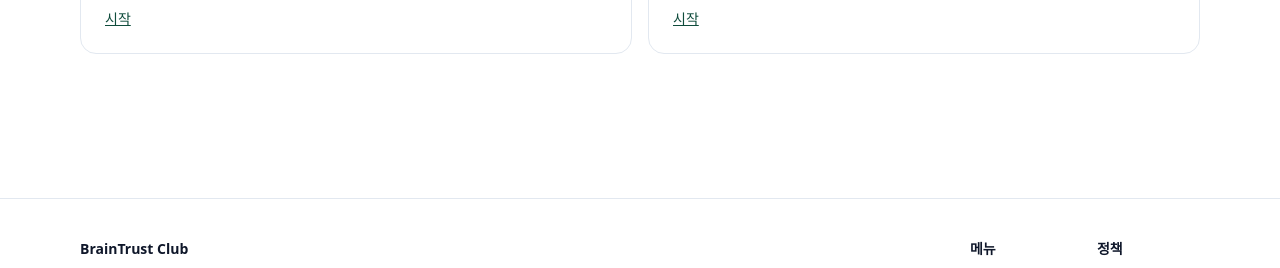
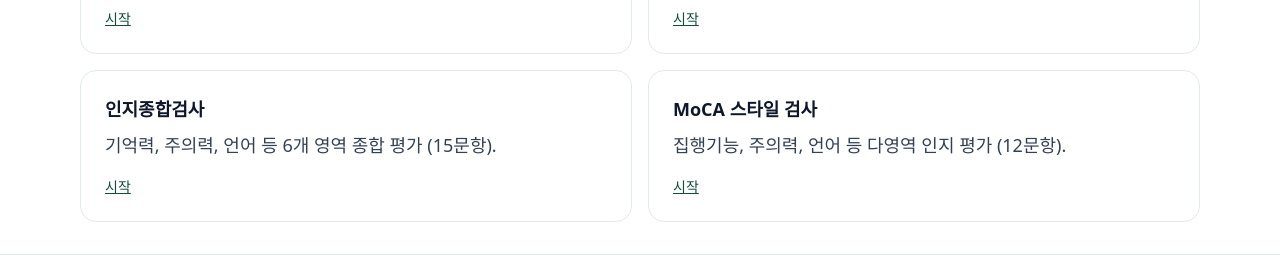
Before and after one commit to neudoc/BTC_workbook_sale, a Next.js app: page /screening in a window 1280 px wide. Shown: the part 298-566 px from the top of the page. Built offline with nearby package versions, Linux system fonts and the light colour scheme; no server answers.

Commit message:
feat: add cognitive test and MoCA-style to screening index

```diff
--- a/src/app/screening/page.tsx
+++ b/src/app/screening/page.tsx
@@ -17,6 +17,16 @@ const tests = [
     href: "/screening/lifestyle",
     title: "생활습관 체크",
     desc: "수면/운동/식사/사회활동 등 루틴 점검."
+  },
+  {
+    href: "/screening/cognitive",
+    title: "인지종합검사",
+    desc: "기억력, 주의력, 언어 등 6개 영역 종합 평가 (15문항)."
+  },
+  {
+    href: "/screening/moca",
+    title: "MoCA 스타일 검사",
+    desc: "집행기능, 주의력, 언어 등 다영역 인지 평가 (12문항)."
   }
 ];
 
```
